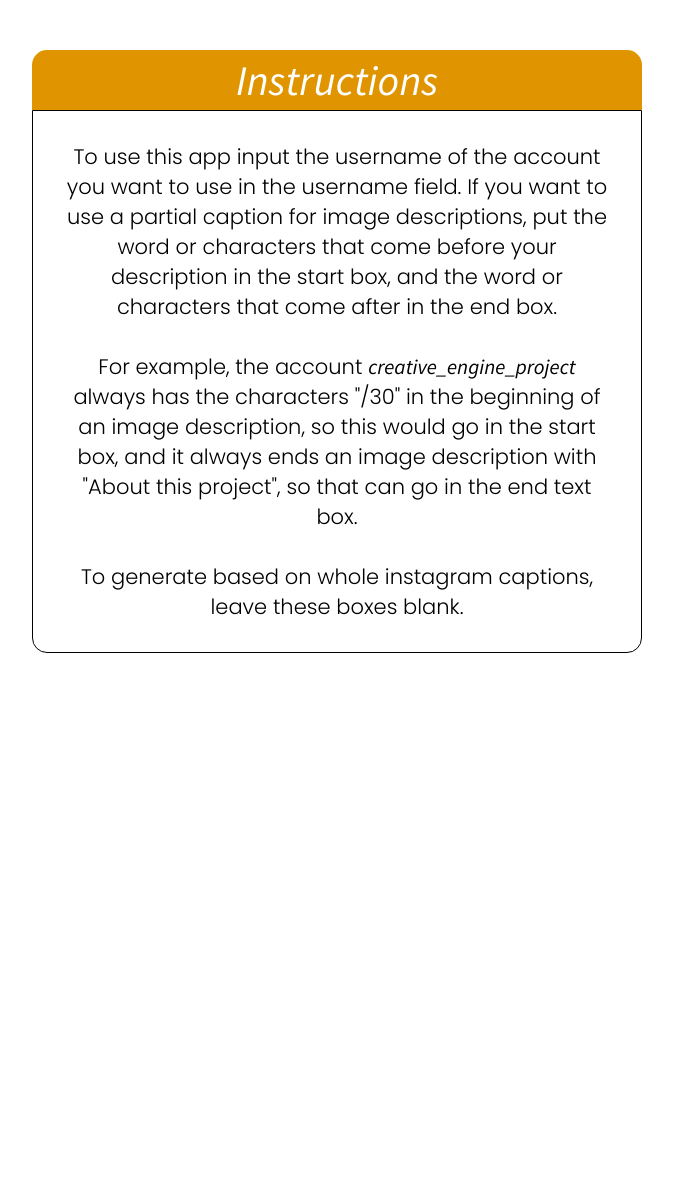
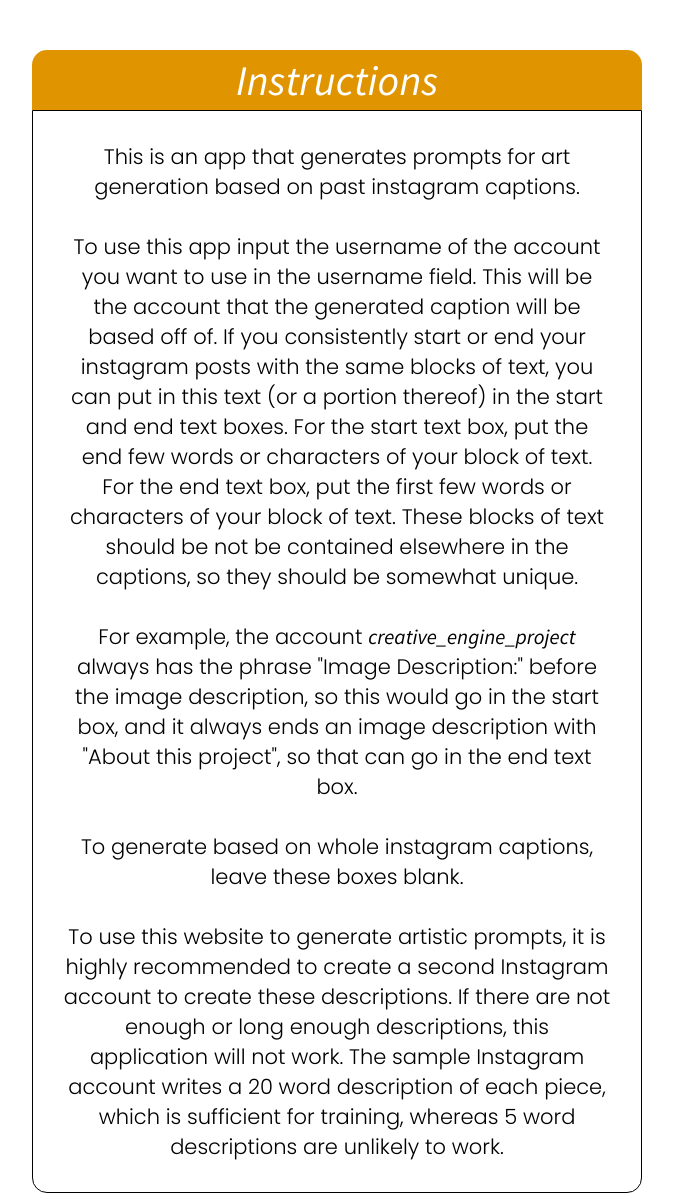
Before and after one commit to darthbeep/creative-engine, a Flask app: template templates/instructions.html in a window 1280 px wide. Shown: the part 135-1338 px from the top of the page, without its empty margins (303-976 px from the left). Before the commit the page ends 788 px from the top, so only its background shows below. Run offline with Flask 2, Linux system fonts and the light colour scheme; the template is opened without the code that fills it, so the values that code supplies are empty; some libraries are stand-ins or nearby versions.

Commit message:
changed instructions

```diff
--- a/templates/instructions.html
+++ b/templates/instructions.html
@@ -26,11 +26,16 @@
       </div>
       <div class="col-sm-6">
         <p class="title"> Instructions </p>
-        <p style="font-size: 150%"> To use this app input the username of the account you want to use in the username field. If you want to use a partial caption for image descriptions, put the word or characters that come before your description in the start box, and the word or characters that come after in the end box.
-          <br><br> For example, the account <a href="https://www.instagram.com/creative_engine_project/"> creative_engine_project </a> always has the characters "/30" in the beginning of an image description, so this would go in the start box, and it always ends an image description with "About this project", so that can go in the end text box.
+        <p style="font-size: 150%">
+          This is an app that generates prompts for art generation based on past instagram captions.
+          <br> <br>
+           To use this app input the username of the account you want to use in the username field. This will be the account that the generated caption will be based off of. If you consistently start or end your instagram posts with the same blocks of text, you can put in this text (or a portion thereof) in the start and end text boxes. For the start text box, put the end few words or characters of your block of text. For the end text box, put the first few words or characters of your block of text. These blocks of text should be not be contained elsewhere in the captions, so they should be somewhat unique.
+          <br><br> For example, the account <a href="https://www.instagram.com/creative_engine_project/"> creative_engine_project </a> always has the phrase "Image Description:" before the image description, so this would go in the start box, and it always ends an image description with "About this project", so that can go in the end text box.
 
           <br><br>
           To generate based on whole instagram captions, leave these boxes blank.
+          <br><br>
+          To use this website to generate artistic prompts, it is highly recommended to create a second Instagram account to create these descriptions. If there are not enough or long enough descriptions, this application will not work. The sample Instagram account writes a 20 word description of each piece, which is sufficient for training, whereas 5 word descriptions are unlikely to work.
         </p>
       </div>
       <div class="col-sm-3">
```
